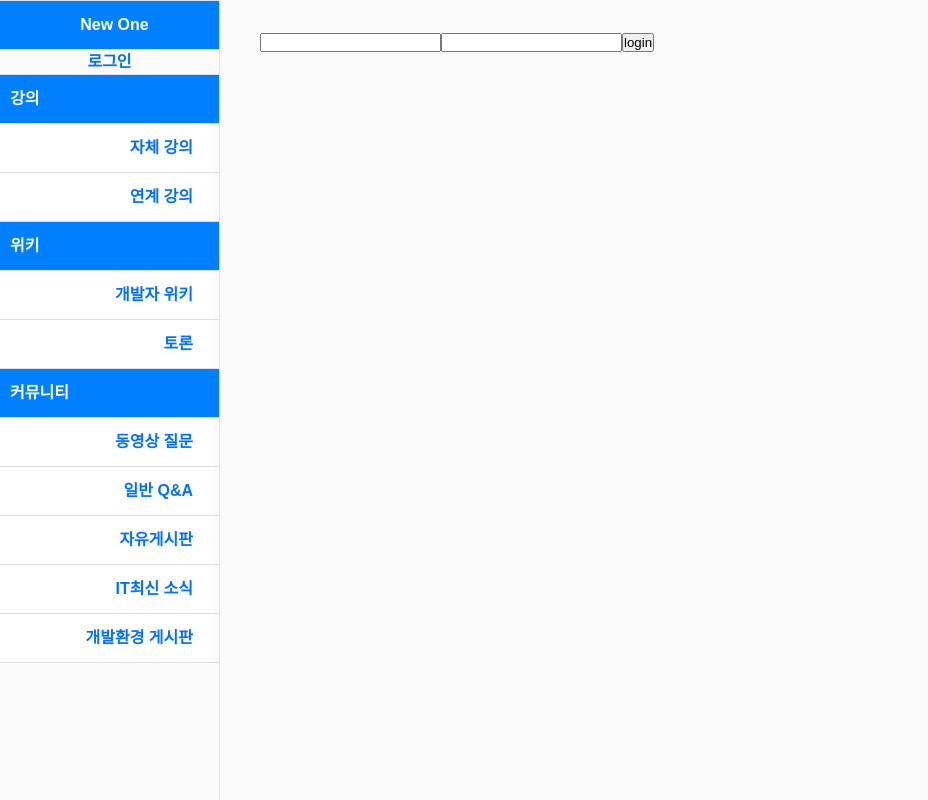
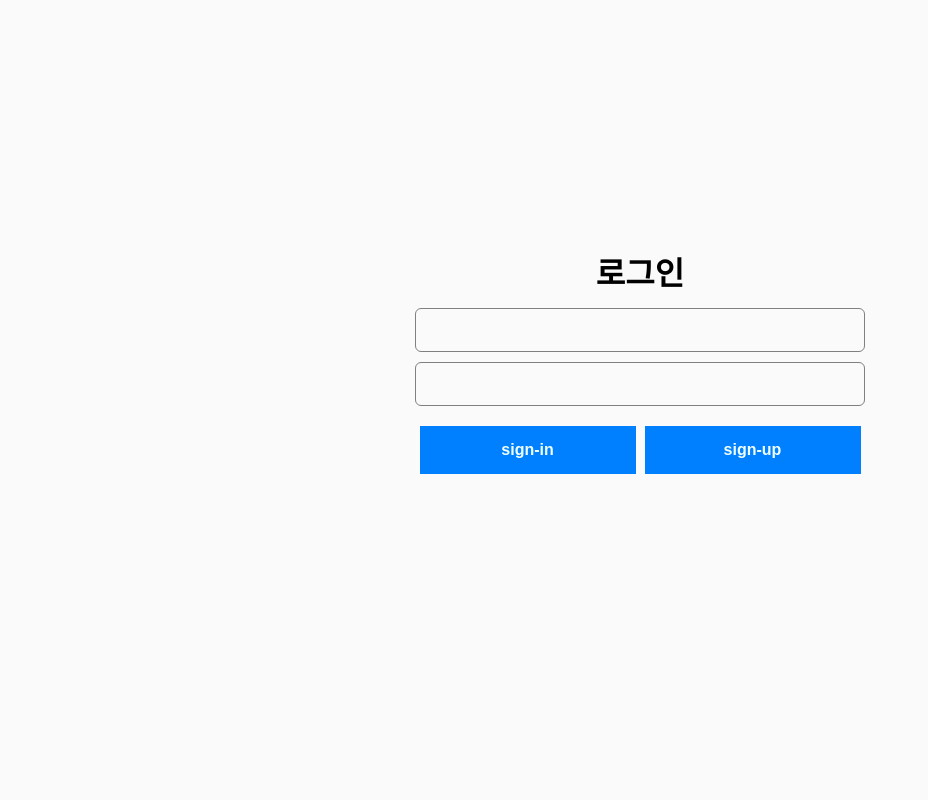
Before and after one commit to Newone-jeju/edu_NewOne, a Vue app in the folder front/: page /login in a window 1280 px wide. Shown: the whole page, without its empty margins (0-928 px from the left). Built offline with nearby package versions, Linux system fonts and the light colour scheme.

Commit message:
login style

```diff
--- a/front/package.json
+++ b/front/package.json
@@ -14,6 +14,7 @@
   },
   "dependencies": {
     "axios": "^0.18.0",
+    "babel-polyfill": "^6.26.0",
     "js-cookie": "^2.2.0",
     "vue": "^2.5.2",
     "vue-router": "^3.0.1",
--- a/front/src/components/MainNav.vue
+++ b/front/src/components/MainNav.vue
@@ -84,7 +84,7 @@
             <li class="sub-category-wrapper">
               <a href="" class="sub-category">
                 <div class="link-outer">
-                  <div class="link-inner">자유게시판</div>
+                  <div class="link-inner" @click="community">자유게시판</div>
                 </div>
               </a>
             </li>
@@ -127,6 +127,10 @@ export default {
       this.$store.dispatch('removeToken')
       this.$store.dispatch('removeName')
       location.href = '/'
+    },
+    community () {
+      console.log(1)
+      this.$router.push({name: 'community_path'})
     }
   },
   beforeMount () {
--- a/front/src/components/login.vue
+++ b/front/src/components/login.vue
@@ -1,17 +1,11 @@
 <template>
-  <div id="login" class="container">
-    <div class="main-section">
-      <div class="grid-container">
-        <div class="row">
-          <div class="col-lg-20 col-xl-20">
-            <div class="login-box">
-              <input type="text" v-model="id" @keyup.enter="login">
-              <input type="password" v-model="password" @keyup.enter="login">
-              <input @click="login" type="submit" value="login">
-            </div>
-          </div>
-        </div>
-      </div>
+  <div class="login-box">
+    <h1>로그인</h1>
+    <input type="text" v-model="id" @keyup.enter="login">
+    <input type="password" v-model="password" @keyup.enter="login">
+    <div class="btn-wrap">
+      <input @click="login" type="submit" value="sign-in">
+      <input type="button" value="sign-up">
     </div>
   </div>
 </template>
@@ -40,3 +34,48 @@ export default {
   }
 }
 </script>
+
+<style>
+  .login-box {
+    position: relative;
+    width: 500px;
+    text-align: center;
+    margin: 0 auto;
+    top: 50%;
+    margin-top: -160px;
+  }
+  .login-box > * {
+    display: block;
+    width: 90%;
+    margin: 10px auto;
+  }
+  .login-box > input[type="text"], .login-box > input[type="password"] {
+    background-color: transparent;
+    border: 0.8px solid gray;
+    border-radius: 6px;
+    font-size: 16px;
+    padding: 12px;
+  }
+  .btn-wrap {
+    margin-top: 20px;
+  }
+  .btn-wrap > input[type="submit"], .btn-wrap > input[type="button"] {
+    background-color: #0080ff;
+    color: azure;
+    font-size: 16px;
+    font-weight: 600;
+    border: none;
+    padding: 15px 10px;
+    float: left;
+    width: 48%;
+    margin: 0 1%;
+  }
+  .btn-wrap::after {
+    display: block;
+    content: '';
+    clear: both;
+  }
+  .login-box > input[type="text"], .login-box > input[type="password"] {
+    margin: 10px auto;
+  }
+</style>
--- a/front/src/router/index.js
+++ b/front/src/router/index.js
@@ -39,8 +39,7 @@ export default new Router({
       path: '/login',
       name: 'login_path',
       components: {
-        'default': login,
-        'MainNav': MainNav
+        'default': login
       }
     }
   ]
```
Also changed, not shown: 1 other file (tests, documents, lock files or other folders).
